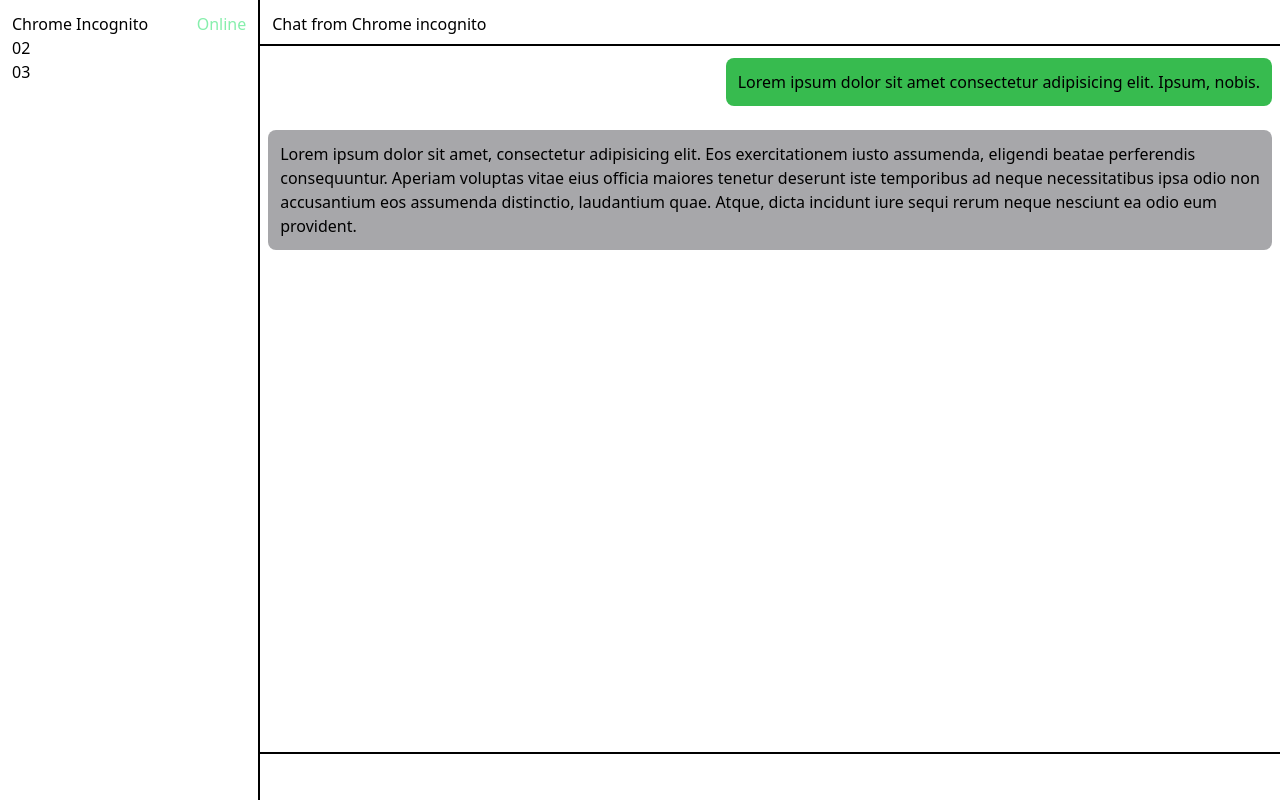
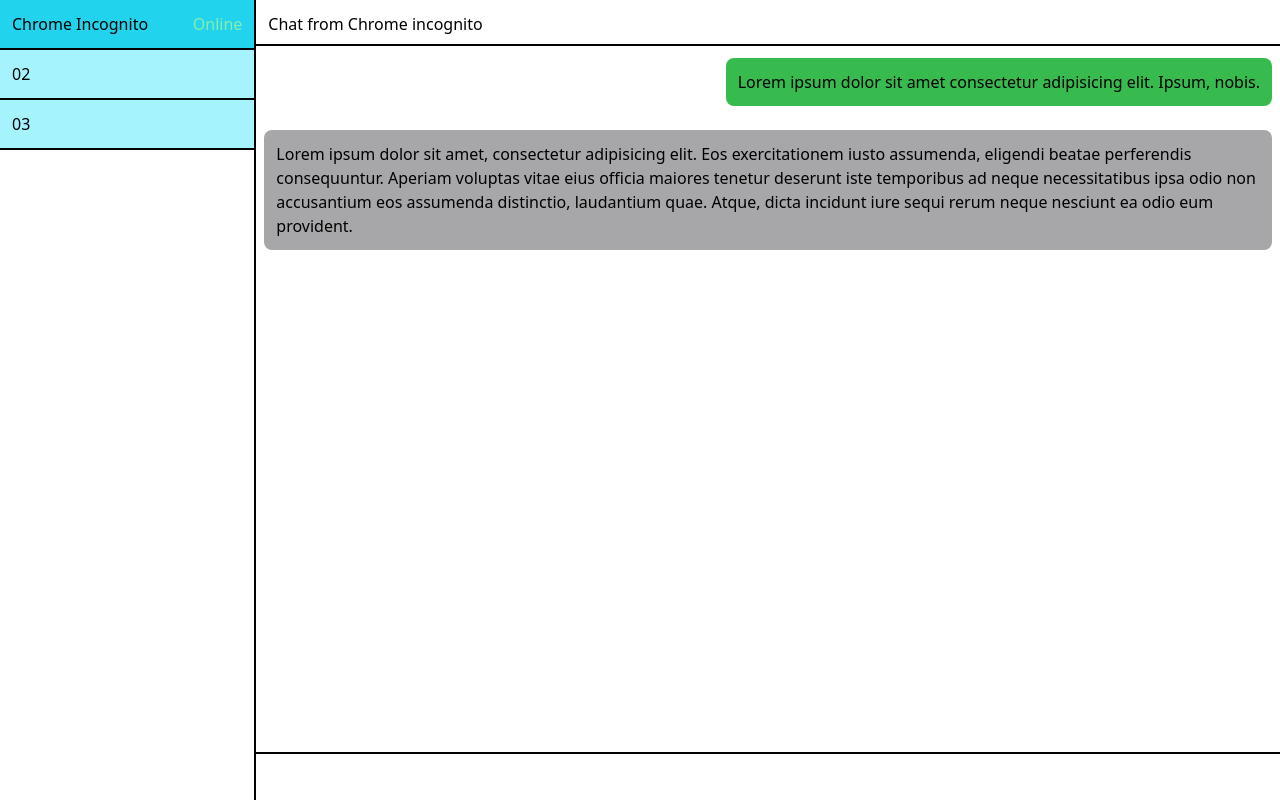
Before and after one commit to arifin2018/kukuhSocket, a Vue app: page / in a window 1280 px wide. Built offline with nearby package versions, Linux system fonts and the light colour scheme.

Commit message:
update frontend

```diff
--- a/src/components/chats/ListChat.vue
+++ b/src/components/chats/ListChat.vue
@@ -3,14 +3,14 @@
 
 <template>
     <div class="flex flex-col">
-        <div>
+        <div class="bg-cyan-400 p-3 border-b-2 border-black">
             <div class="flex justify-between">
                 <span>Chrome Incognito</span>
                 <span class="text-green-300">Online</span>
             </div>
         </div>
-        <div>02</div>
-        <div>03</div>
+        <div class="bg-cyan-200 p-3 border-b-2 border-black">02</div>
+        <div class="bg-cyan-200 p-3 border-b-2 border-black">03</div>
     </div>
 </template>
 
--- /dev/null
+++ b/src/components/chats/RoomChat.vue
@@ -0,0 +1,30 @@
+<script>
+
+</script>
+
+<template>
+    <header class="border-b-2 border-black pb-2 p-3">
+        Chat from Chrome incognito
+    </header>
+    <div class="flex flex-col w-full relative h-[95%]">
+        <div class="absolute overflow-y-auto max-h-full w-full flex flex-col">
+            <div class="my-3 mx-2 max-w-full text-right justify-end">
+                <div class="bg-[#37bb4f] float-end max-w-6xl p-3 rounded-lg">
+                    Lorem ipsum dolor sit amet consectetur adipisicing elit. Ipsum, nobis.
+                </div>
+            </div>
+            <div class="my-3 mx-2 max-w-full text-left justify-start">
+                <div class="bg-[#a7a7aa] max-w-6xl p-3 rounded-lg">
+                    Lorem ipsum dolor sit amet, consectetur adipisicing elit. Eos exercitationem iusto assumenda, eligendi beatae perferendis consequuntur. Aperiam voluptas vitae eius officia maiores tenetur deserunt iste temporibus ad neque necessitatibus ipsa odio non accusantium eos assumenda distinctio, laudantium quae. Atque, dicta incidunt iure sequi rerum neque nesciunt ea odio eum provident.
+                </div>
+            </div>
+        </div>
+    </div>
+    <footer class="w-full relative">
+        <div class="absolute">
+            <input type="text" name="Arifin" id="Arifin" class="w-full fixed bottom-0 h-12 border-t-2 border-black">
+        </div>
+    </footer>
+</template>
+
+<style></style>
--- a/src/pages/ChatRoom.vue
+++ b/src/pages/ChatRoom.vue
@@ -1,35 +1,15 @@
 <script setup>
     import ListChat from '../components/chats/ListChat.vue'
+    import RoomChat from '../components/chats/RoomChat.vue'
 </script>
 
 <template>
     <section class="flex flex-row h-screen">
-        <h1 class="basis-1/4  h-full p-3 border-r-2 border-black">
+        <h1 class="basis-1/4 h-full border-r-2 border-black">
             <ListChat/>
         </h1>
         <h1 class="h-full w-screen">
-            <header class="border-b-2 border-black pb-2 p-3">
-                Chat from Chrome incognito
-            </header>
-            <div class="flex flex-col w-full relative h-[95%]">
-                <div class="absolute overflow-y-auto max-h-full w-full flex flex-col">
-                    <div class="my-3 mx-2 max-w-full text-right justify-end">
-                        <div class="bg-[#37bb4f] float-end max-w-6xl p-3 rounded-lg">
-                            Lorem ipsum dolor sit amet consectetur adipisicing elit. Ipsum, nobis.
-                        </div>
-                    </div>
-                    <div class="my-3 mx-2 max-w-full text-left justify-start">
-                        <div class="bg-[#a7a7aa] max-w-6xl p-3 rounded-lg">
-                            Lorem ipsum dolor sit amet, consectetur adipisicing elit. Eos exercitationem iusto assumenda, eligendi beatae perferendis consequuntur. Aperiam voluptas vitae eius officia maiores tenetur deserunt iste temporibus ad neque necessitatibus ipsa odio non accusantium eos assumenda distinctio, laudantium quae. Atque, dicta incidunt iure sequi rerum neque nesciunt ea odio eum provident.
-                        </div>
-                    </div>
-                </div>
-            </div>
-            <footer class="w-full relative">
-                <div class="absolute">
-                    <input type="text" name="Arifin" id="Arifin" class="w-full fixed bottom-0 h-12 border-t-2 border-black">
-                </div>
-            </footer>
+            <RoomChat/>
         </h1>
     </section>
 </template>
```
